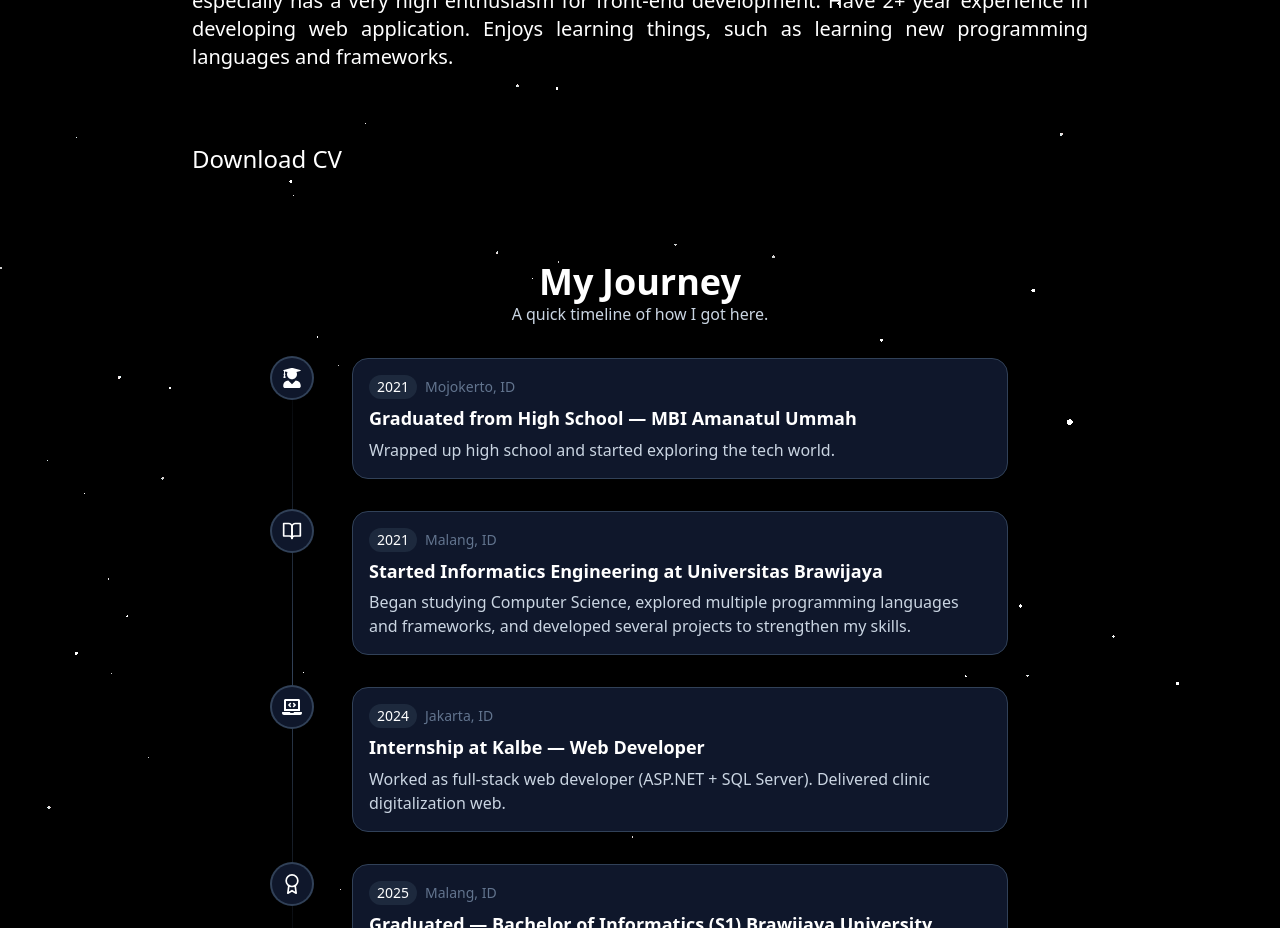
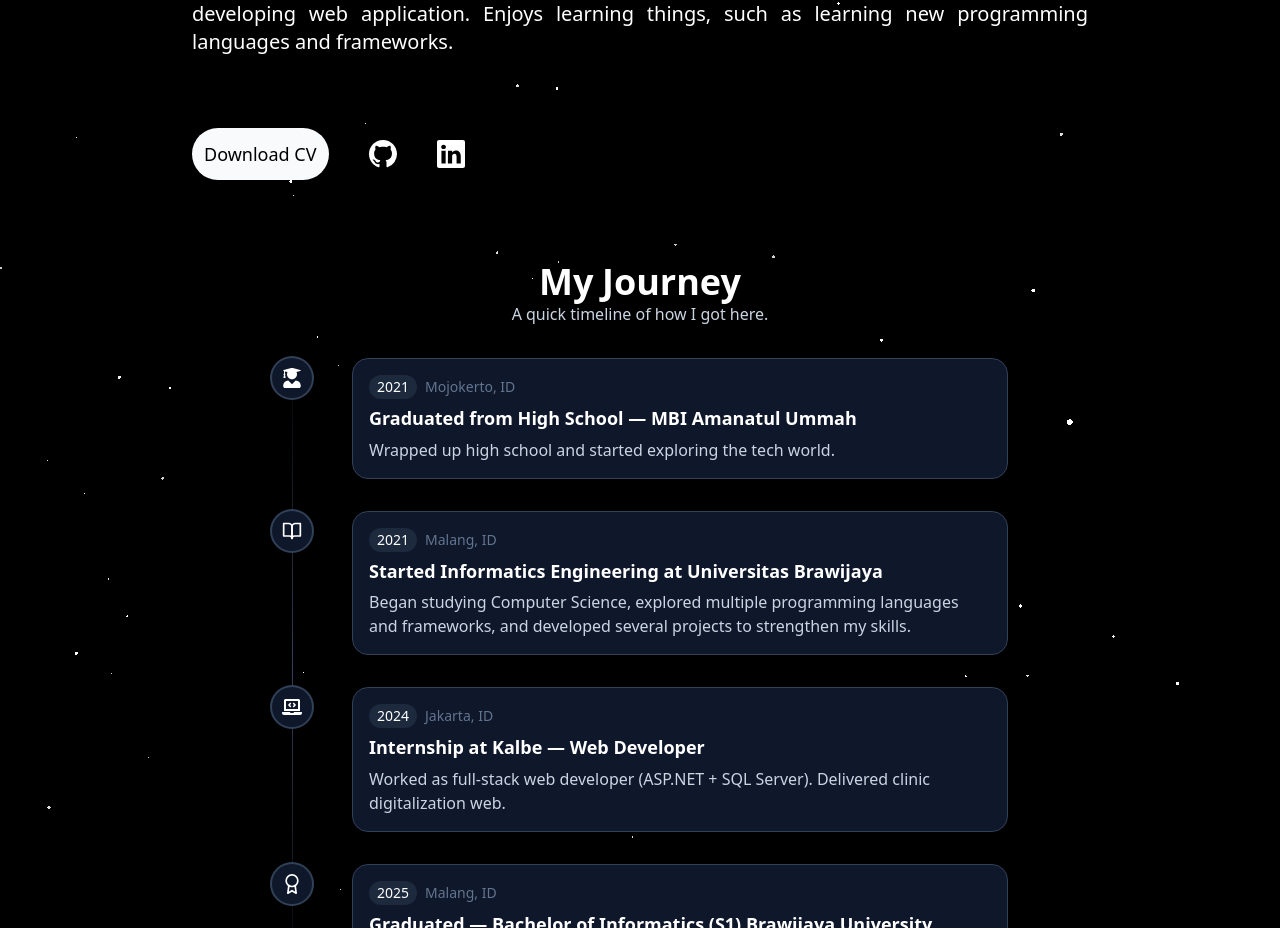
Before and after one commit to makmalt/web-akmal, a React (Vite) app: page / in a window 1280 px wide. Shown: the part 1540-2468 px from the top of the page. Built offline with nearby package versions, Linux system fonts and the light colour scheme; a web font is replaced by a local one.

Commit message:
button download cv

```diff
--- a/src/component/IsiBio.jsx
+++ b/src/component/IsiBio.jsx
@@ -109,7 +109,7 @@ const IsiBio = () => {
           <br />
           <div className="flex gap-10">
             <a
-              className="text-white dark:text-white link text-2xl lg:mb-0"
+              className="text-black dark:text-black link text-lg lg:mb-0 border-0 bg-slate-50 hover:bg-slate-100 hover:text-blue-300 p-3 rounded-full"
               href="Cv.pdf"
               download
             >
@@ -120,14 +120,14 @@ const IsiBio = () => {
               target="_blank"
               rel="noopener noreferrer"
             >
-              <BsGithub className="w-7 h-7 mt-1"></BsGithub>
+              <BsGithub className="w-7 h-7 mt-3 text-white"></BsGithub>
             </a>
             <a
               href="https://www.linkedin.com/in/mochammad-akmal-thoriq/"
               target="_blank"
               rel="noopener noreferrer"
             >
-              <BsLinkedin className="w-7 h-7 mt-1"></BsLinkedin>
+              <BsLinkedin className="w-7 h-7 mt-3 text-white"></BsLinkedin>
             </a>
           </div>
         </div>
```
